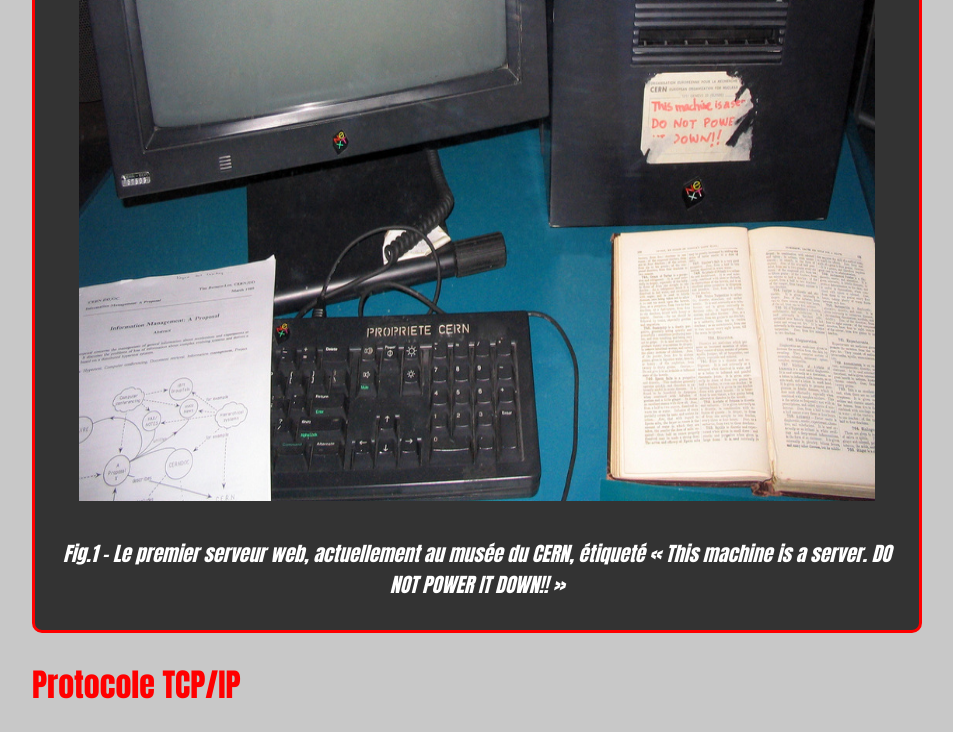
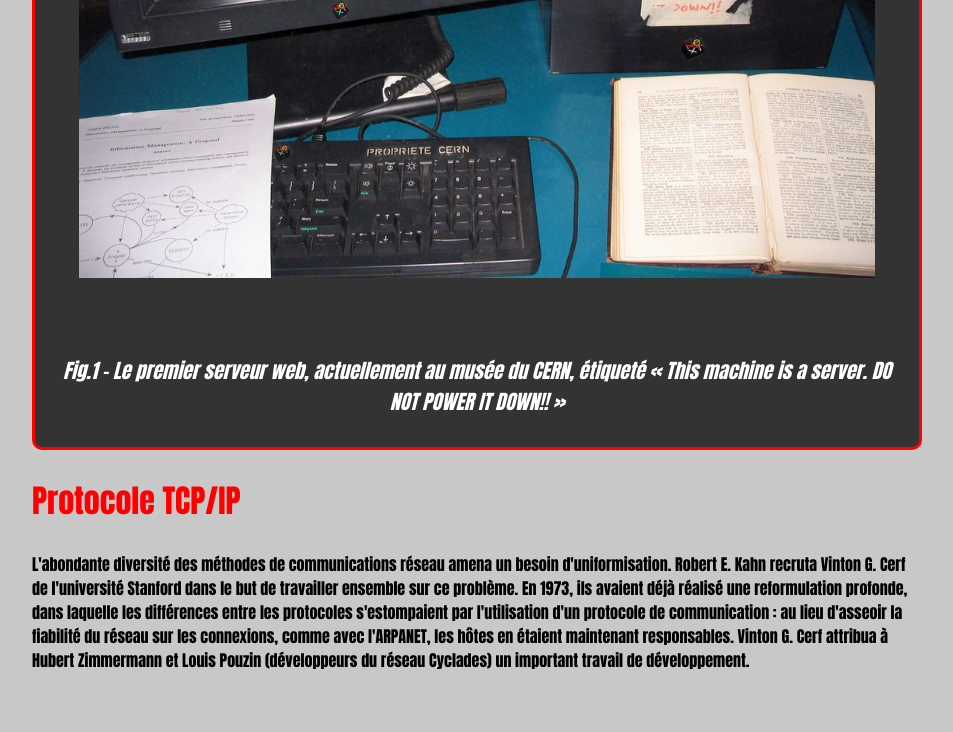
Before and after one commit to ChrisMwanya/StructureHtmlCss, a plain HTML site: page index.html in a window 1280 px wide. Shown: the part 2088-2820 px from the top of the page, without its empty margins (166-1119 px from the left). Drawn offline with Linux system fonts and the light colour scheme.

Commit message:
style modifé au niveau de l'image

```diff
--- a/style.css
+++ b/style.css
@@ -97,21 +97,24 @@ figure{
     border-radius: 10px;
     width: 100%;
     margin-left: 0%;
+    width: 100%;
+    height: 100%;
 
 
 }
 img
 {
      width: 90%;
-    margin-top: 60px;
-    margin-left: 15px;
+    margin: 40px auto;
+    height: 90%;
+   /* margin-left: 15px;
     margin-right: 15px;
-    margin-bottom: 60px;
+    margin-bottom: 60px;*/
 }
 
 figcaption
 {
-    margin-top:-30px;
+    margin-top:30px;
     padding-left: 25px;
     padding-right: 25px;
     margin-bottom: 30px;
```
